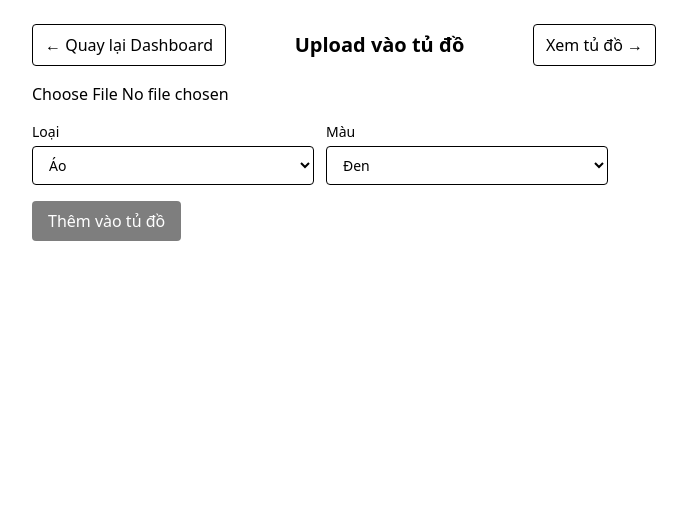
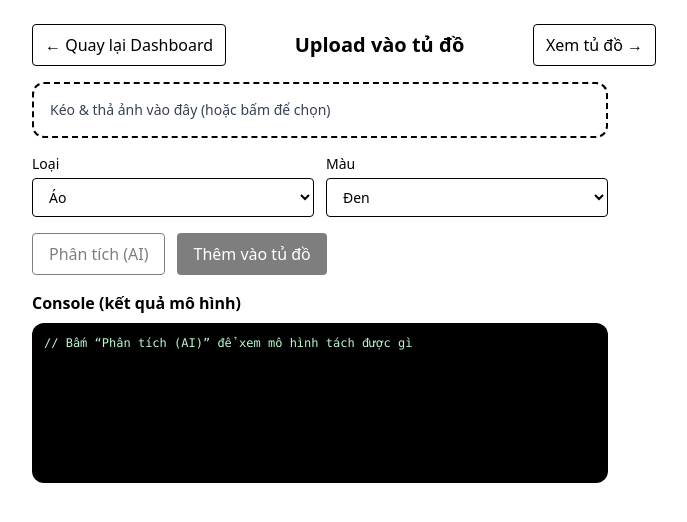
Before and after one commit to toilact/ai-digital-wardrobe, a Next.js app: page /wardrobe/upload in a window 1280 px wide. Shown: the top 522 px of the page, without its empty margins (296-983 px from the left). Built offline with nearby package versions, Linux system fonts and the light colour scheme; no server answers; sample sign-in values are in the browser's storage.

Commit message:
them upload tu do

```diff
--- a/src/app/api/test/route.ts
+++ /dev/null
@@ -1,5 +0,0 @@
-import { NextResponse } from "next/server";
-
-export async function GET() {
-  return NextResponse.json({ ok: true, message: "API is running" });
-}
--- a/src/app/api/wardrobe/upload/route.ts
+++ b/src/app/api/wardrobe/upload/route.ts
@@ -29,6 +29,18 @@ function uploadBufferToCloudinary(buffer: Buffer, folder: string) {
   });
 }
 
+// Mock kết quả tách đồ theo hướng F (Parsing + phụ kiện)
+// Sau này bạn thay block này bằng gọi Python AI service thật.
+function mockAnalyzeF() {
+  return [
+    { category: "outerwear", label: "blazer", confidence: 0.91 },
+    { category: "top", label: "shirt", confidence: 0.86 },
+    { category: "bottom", label: "pants", confidence: 0.89 },
+    { category: "shoes", label: "shoes", confidence: 0.81 },
+    { category: "accessories", label: "watch", confidence: 0.74 },
+  ];
+}
+
 export async function POST(req: Request) {
   try {
     // Check env Cloudinary
@@ -37,6 +49,10 @@ export async function POST(req: Request) {
     }
 
     const admin = getAdmin();
+
+    // mode=analyze | store (default)
+    const url = new URL(req.url);
+    const mode = url.searchParams.get("mode") || "store";
 
     // 1) Verify user
     const token = getBearerToken(req);
@@ -48,6 +64,8 @@ export async function POST(req: Request) {
     // 2) Read form data
     const form = await req.formData();
     const file = form.get("file") as File | null;
+
+    // category/color vẫn nhận, nhưng mode=analyze thì chưa cần
     const category = (form.get("category") as string) || "Không rõ";
     const color = (form.get("color") as string) || "Không rõ";
 
@@ -59,14 +77,30 @@ export async function POST(req: Request) {
     const MAX = 5 * 1024 * 1024;
     if (file.size > MAX) return NextResponse.json({ ok: false, message: "File too large (max 5MB)" }, { status: 400 });
 
-    // 3) Upload to Cloudinary
+    // 3) Upload to Cloudinary (để lấy URL cho AI/console)
     const arrayBuffer = await file.arrayBuffer();
     const buffer = Buffer.from(arrayBuffer);
 
     const folder = `wardrobe/${uid}`;
     const { secure_url, public_id } = await uploadBufferToCloudinary(buffer, folder);
 
-    // 4) Save metadata to Firestore
+    // ✅ MODE ANALYZE: không lưu DB, chỉ trả kết quả tách đồ
+    if (mode === "analyze") {
+      const items = mockAnalyzeF();
+
+      return NextResponse.json({
+        ok: true,
+        mode,
+        original: {
+          imageUrl: secure_url,
+          cloudinaryPublicId: public_id,
+        },
+        items,
+        debug: { filename: file.name, size: file.size, type: file.type },
+      });
+    }
+
+    // ✅ MODE STORE (giữ như cũ): lưu 1 item vào Firestore
     const docRef = await admin.firestore().collection("wardrobeItems").add({
       uid,
       imageUrl: secure_url,
@@ -78,6 +112,7 @@ export async function POST(req: Request) {
 
     return NextResponse.json({
       ok: true,
+      mode,
       itemId: docRef.id,
       imageUrl: secure_url,
       cloudinaryPublicId: public_id,
--- a/src/components/WardrobeUploader.tsx
+++ b/src/components/WardrobeUploader.tsx
@@ -4,19 +4,78 @@ import { useAuth } from "@/lib/AuthContext";
 import { useMemo, useState } from "react";
 import { useRouter } from "next/navigation";
 
+type SegItem = {
+  category: string;
+  label: string;
+  confidence: number;
+};
+
+type AnalyzeResult = {
+  ok: boolean;
+  mode?: string;
+  original?: { imageUrl: string; cloudinaryPublicId: string };
+  items?: SegItem[];
+  debug?: any;
+  message?: string;
+};
+
 export default function WardrobeUploader() {
   const { user, loading } = useAuth();
   const router = useRouter();
 
   const [file, setFile] = useState<File | null>(null);
+
+  // UI cũ (vẫn giữ)
   const [category, setCategory] = useState("Áo");
   const [color, setColor] = useState("Đen");
   const [uploading, setUploading] = useState(false);
+
+  // mới: result console
+  const [analyzing, setAnalyzing] = useState(false);
+  const [result, setResult] = useState<AnalyzeResult | null>(null);
 
   const previewUrl = useMemo(() => {
     if (!file) return null;
     return URL.createObjectURL(file);
   }, [file]);
+
+  const onAnalyze = async () => {
+    if (!user) return;
+    if (!file) return alert("Chọn ảnh trước đã.");
+
+    setAnalyzing(true);
+    setResult(null);
+
+    try {
+      const formData = new FormData();
+      formData.append("file", file);
+      // gửi kèm cũng được, nhưng mode=analyze hiện chưa dùng
+      formData.append("category", category);
+      formData.append("color", color);
+
+      const idToken = await user.getIdToken();
+
+      const res = await fetch("/api/wardrobe/upload?mode=analyze", {
+        method: "POST",
+        headers: { Authorization: `Bearer ${idToken}` },
+        body: formData,
+      });
+
+      const data = await res.json();
+      if (!res.ok) {
+        alert(data?.message || "Analyze thất bại.");
+        return;
+      }
+
+      console.log("ANALYZE RESULT:", data);
+      setResult(data);
+    } catch (e) {
+      console.error(e);
+      alert("Analyze thất bại (lỗi mạng hoặc API).");
+    } finally {
+      setAnalyzing(false);
+    }
+  };
 
   const onUpload = async () => {
     if (!user) return;
@@ -29,14 +88,11 @@ export default function WardrobeUploader() {
       formData.append("category", category);
       formData.append("color", color);
 
-      // ✅ Lấy Firebase ID token để backend verify
       const idToken = await user.getIdToken();
 
       const res = await fetch("/api/wardrobe/upload", {
         method: "POST",
-        headers: {
-          Authorization: `Bearer ${idToken}`,
-        },
+        headers: { Authorization: `Bearer ${idToken}` },
         body: formData,
       });
 
@@ -60,6 +116,16 @@ export default function WardrobeUploader() {
     }
   };
 
+  // drag & drop handlers
+  const onDrop = (e: React.DragEvent) => {
+    e.preventDefault();
+    const f = e.dataTransfer.files?.[0];
+    if (f) {
+      setFile(f);
+      setResult(null);
+    }
+  };
+
   if (loading) return <div className="p-6">Loading...</div>;
   if (!user) {
     router.replace("/");
@@ -68,11 +134,34 @@ export default function WardrobeUploader() {
 
   return (
     <div className="max-w-xl space-y-4">
+      {/* DROPZONE */}
+      <div
+        className="border-2 border-dashed rounded-xl p-4 cursor-pointer hover:bg-gray-50"
+        onDragOver={(e) => e.preventDefault()}
+        onDrop={onDrop}
+        onClick={() => document.getElementById("fileInput")?.click()}
+      >
+        <div className="text-sm text-gray-700">
+          Kéo & thả ảnh vào đây (hoặc bấm để chọn)
+        </div>
+
         <input
+          id="fileInput"
           type="file"
           accept="image/*"
-        onChange={(e) => setFile(e.target.files?.[0] ?? null)}
+          className="hidden"
+          onChange={(e) => {
+            setFile(e.target.files?.[0] ?? null);
+            setResult(null);
+          }}
         />
+
+        {file && (
+          <div className="mt-2 text-xs text-gray-600">
+            Đã chọn: <b>{file.name}</b> ({Math.round(file.size / 1024)} KB)
+          </div>
+        )}
+      </div>
 
       {previewUrl && (
         <div className="border rounded-xl p-3">
@@ -81,6 +170,7 @@ export default function WardrobeUploader() {
         </div>
       )}
 
+      {/* UI cũ: chọn loại/màu */}
       <div className="grid grid-cols-2 gap-3">
         <label className="text-sm">
           Loại
@@ -114,13 +204,32 @@ export default function WardrobeUploader() {
         </label>
       </div>
 
+      {/* Buttons */}
+      <div className="flex gap-3">
+        <button
+          onClick={onAnalyze}
+          disabled={!file || analyzing || uploading}
+          className="px-4 py-2 rounded border hover:bg-gray-50 disabled:opacity-50"
+        >
+          {analyzing ? "Đang phân tích..." : "Phân tích (AI)"}
+        </button>
+
         <button
           onClick={onUpload}
-        disabled={!file || uploading}
+          disabled={!file || uploading || analyzing}
           className="px-4 py-2 rounded bg-black text-white disabled:opacity-50"
         >
           {uploading ? "Đang upload..." : "Thêm vào tủ đồ"}
         </button>
       </div>
+
+      {/* Console panel */}
+      <div className="mt-2">
+        <div className="font-semibold mb-2">Console (kết quả mô hình)</div>
+        <pre className="bg-black text-green-200 rounded-xl p-3 text-xs overflow-x-auto min-h-[160px]">
+{result ? JSON.stringify(result, null, 2) : "// Bấm “Phân tích (AI)” để xem mô hình tách được gì"}
+        </pre>
+      </div>
+    </div>
   );
 }
```
Also changed, not shown: ai-service/ requirements.txt (added), 2 other files (tests, documents, lock files or other folders). Lines whose indentation alone changed are shown as unchanged.
